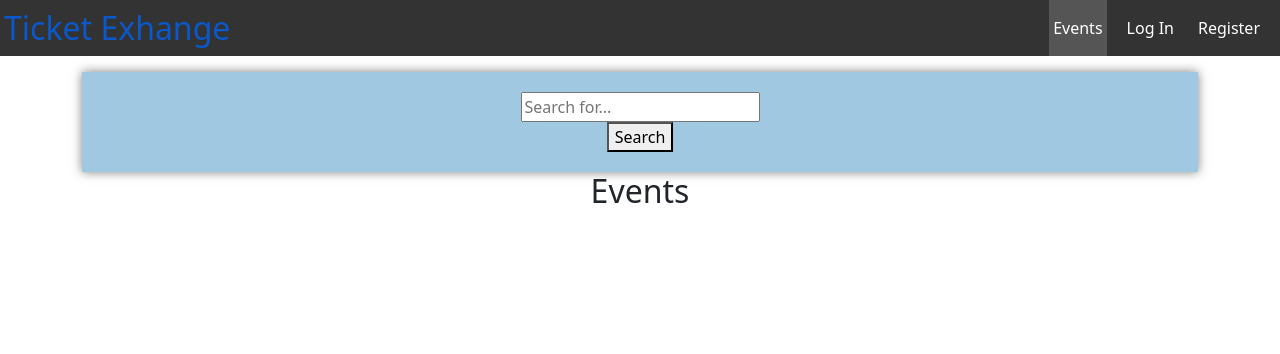
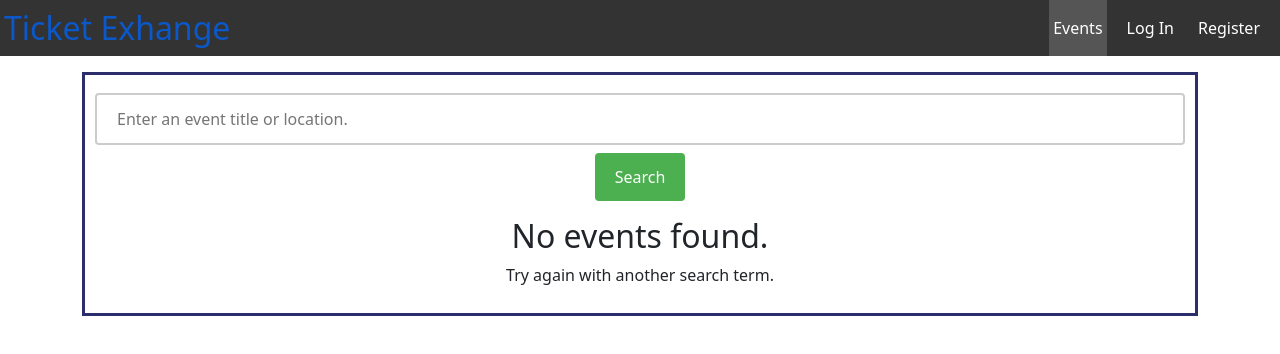
Before and after one commit to Ambi6125/Ticket-api-S3-frontend, a React (Vite) app: page /events in a window 1280 px wide. Shown: the top 354 px of the page. Built offline with nearby package versions, Linux system fonts and the light colour scheme.

Commit message:
events can now be found and browsed through

```diff
--- a/src/components/Events.tsx
+++ b/src/components/Events.tsx
@@ -2,9 +2,6 @@ import DelegateButton from "./DelegateButton";
 import { TICKET_PERCENTAGE_THRESHOLD } from "../misc/GLOBAL";
 import { Link } from "react-router-dom";
 import { EventObject } from "../API/EventAPI";
-
-
-
 
 interface EventListProps {
   items: EventObject[];
@@ -19,33 +16,22 @@ interface EventItemProps {
  * @param event The event to display in this box.
  * @returns A functional, reusable component.
  */
-function EventItem({ event }: EventItemProps): JSX.Element {
-  const {
-    id,
-    title,
-    artist,
-    location,
-    moment,
-    totalTickets,
-    remainingTickets,
-  } = event;
+function EventItemBox({ event }: EventItemProps): JSX.Element {
+  const { id, title, artist, location, totalTickets, remainingTickets } = event;
+
+  const moment = new Date(event.moment);
+
+  console.log(`${moment} (${typeof moment})`);
 
   const ticketThreshold = (remainingTickets / totalTickets) * 100;
 
-
-
   return (
-    <div id={"event:" + id} className="eventBox">
+    <div className="eventBox">
       <h2>{title}</h2>
       <h3>{artist}</h3>
       <br />
       <p>
-        {location} at
-        {moment.toDateString() +
-          " " +
-          moment.getHours() +
-          ":" +
-          moment.getMinutes()}
+        {`${location},\nat ${moment.getDay()}/${moment.getMonth()}/${moment.getFullYear()} - ${moment.getHours()}:${moment.getMinutes()}`}
       </p>
       {ticketThreshold < TICKET_PERCENTAGE_THRESHOLD && ticketThreshold > 0 && (
         <p>Limited tickets left!</p>
@@ -60,16 +46,28 @@ function EventItem({ event }: EventItemProps): JSX.Element {
 
 /**
  * A component that automatically renders components of type EventItem for every event provided, and displays them.
+ * The key for every item is "event-x", where x is the id of the event itself.
  * @param events All events to be displayed.
  * @returns A functional, reusable component.
  */
 export default function EventList({ items }: EventListProps): JSX.Element {
+  if (typeof items === "undefined" || items.length === 0) {
+    return (
+      <>
+        <h2>No events found.</h2>
+        <p>Try again with another search term.</p>
+      </>
+    );
+  }
+
   return (
     <>
+      <div className="eventListHeader">
+        <h2>Events</h2>
+      </div>
       <div className="eventDisplayList">
-        <h2>Events</h2>
         {items.map((item) => (
-          <EventItem event={item} />
+          <EventItemBox key={"event-" + item.id} event={item} />
         ))}
       </div>
     </>
--- a/src/components/SearchBar.tsx
+++ b/src/components/SearchBar.tsx
@@ -1,8 +1,8 @@
-import { useRef } from "react";
+import { ChangeEvent, useState, MouseEvent } from "react";
 
-interface searchBarProps<T> {
+interface SearchBarProps<T> {
   searchMethod: (text: string) => Promise<T>;
-  onSubmit: (searchResults: T) => void;
+  responseCatcher: (data: T) => any;
   searchBarText?: string;
   buttonText?: string;
 }
@@ -10,29 +10,32 @@ interface searchBarProps<T> {
 /**
  * A searchbar with button that can be passed a search function. Resulting types are specified.
  * @param T The type of item(s) the search is expected to result in.
- * @param searchMethod The function that gets called when search is triggered
+ * @param searchMethod The function that gets called when search is triggered.
+ * @param responseCatcher A function to catch the returned data and process it.
  * @param searchBarText The text to display in the search bar when nothing is typed in it.
  * @param buttonText The text on the button.
  */
 export default function SearchBar<T>({
   searchMethod,
-  searchBarText = "Search for...",
+  responseCatcher,
+  searchBarText = "Search for something...",
   buttonText = "Search",
-}: searchBarProps<T>): JSX.Element {
-  const inputRef: React.RefObject<HTMLInputElement> =
-    useRef<HTMLInputElement>(null);
+}: SearchBarProps<T>): JSX.Element {
 
-  const handleClick: React.MouseEventHandler<HTMLButtonElement> = (event) => {
-    const searchText = inputRef.current?.value ?? "";
-    searchMethod(searchText);
-  };
+  const [searchTerm, setSearchTerm] = useState<string>("");
+
+  const handleChange = (event: ChangeEvent<HTMLInputElement>) => {
+    setSearchTerm(event.target.value);
+  }
+
+  const handleClick = (event: MouseEvent<HTMLButtonElement>) => {
+    const searchResult = searchMethod(searchTerm).then(result => responseCatcher(result));
+  }
 
   return (
-    <>
-      <input type="text" placeholder={searchBarText} ref={inputRef} />
-      <button type="button" onClick={handleClick}>
-        {buttonText}
-      </button>
-    </>
+    <div className="searchbar">
+      <input type="text" placeholder={searchBarText} value={searchTerm} onChange={handleChange}></input>
+      <button type="submit" onClick={handleClick}>{buttonText}</button>
+    </div>
   );
 }
--- a/src/designers/styles.css
+++ b/src/designers/styles.css
@@ -72,3 +72,112 @@ body {
   align-items: center;
   margin-bottom: 1rem;
 }
+
+/* Event search page */
+
+.eventBrowserContainer {
+  border: 1px solid #2c2d6b;
+  padding: 10px;
+  border-width: medium;
+}
+
+.searchbar {
+  margin-bottom: 1rem;
+}
+
+.eventDisplayList {
+  display: flex;
+  flex-wrap: wrap;
+  border: 1px solid #ccc;
+  padding: 10px;
+  justify-content: space-evenly;
+}
+
+.eventListHeader {
+  margin-bottom: 10px;
+}
+
+.eventBox {
+  width: 300px;
+  border: 1px solid black;
+  padding: 20px;
+  margin-right: 10px;
+  margin-bottom: 10px;
+  border-radius: 15%;
+  box-shadow: #555;
+}
+
+.eventBox h2 {
+  font-size: 24px;
+  margin-bottom: 10px;
+}
+
+.eventBox h3 {
+  font-size: 18px;
+  margin-bottom: 10px;
+}
+
+.eventBox p {
+  font-size: 16px;
+  margin-bottom: 10px;
+}
+
+/* Custom styles for the search bar */
+.searchbar input[type="text"] {
+  width: 100%;
+  padding: 12px 20px;
+  margin: 8px 0;
+  box-sizing: border-box;
+  border: 2px solid #ccc;
+  border-radius: 4px;
+}
+
+.searchbar button {
+  background-color: #4CAF50;
+  color: white;
+  padding: 12px 20px;
+  border: none;
+  border-radius: 4px;
+  cursor: pointer;
+}
+
+.searchbar button:hover {
+  background-color: #45a049;
+}
+
+/* Custom styles for the event list */
+.eventDisplayList h2 {
+  font-size: 24px;
+  font-weight: bold;
+}
+
+/* Custom styles for the event item */
+.eventBox h2 {
+  font-size: 20px;
+  font-weight: bold;
+}
+
+.eventBox h3 {
+  font-size: 16px;
+  font-weight: bold;
+  color: #555;
+}
+
+.eventBox p {
+  font-size: 14px;
+  line-height: 1.5;
+  color: #777;
+}
+
+.eventBox button {
+  background-color: #4CAF50;
+  color: white;
+  padding: 8px 16px;
+  border: none;
+  border-radius: 4px;
+  cursor: pointer;
+}
+
+.eventBox button:hover {
+  background-color: #45a049;
+}
--- a/src/pages/eventBrowser.tsx
+++ b/src/pages/eventBrowser.tsx
@@ -8,22 +8,21 @@ import { useState } from "react";
  * @returns A page component to browse through EventObjects.
  */
 export default function EventBrowser(): JSX.Element {
-  const [events, setEvents] = useState<EventObject[]>([]);
+  const [responseEntities, setResponseEntities] = useState<EventObject[]>([]); //Events in this array are passed down to the event list.
 
-  const handleSearch = async (searchText: string): Promise<EventObject[]> => {
-    const searchResults = await EventAPI.GetEventsOnSearch(searchText);
-    return searchResults.events;
+  const putReceivedDataInUseState = (data: any) => {
+    console.log(data);
+    setResponseEntities(data);
   };
 
   return (
-    <div>
-      <div className="box-with-shadow">
-        <SearchBar<EventObject[]>
-          searchMethod={handleSearch}
-          onSubmit={(searchResults) => setEvents(searchResults)}
+    <div className="eventBrowserContainer">
+        <SearchBar
+          responseCatcher={putReceivedDataInUseState}
+          searchMethod={EventAPI.GetEventsOnSearch}
+          searchBarText="Enter an event title or location."
         />
-      </div>
-      <EventList items={events} />
+      <EventList items={responseEntities} />
     </div>
   );
 }
```
